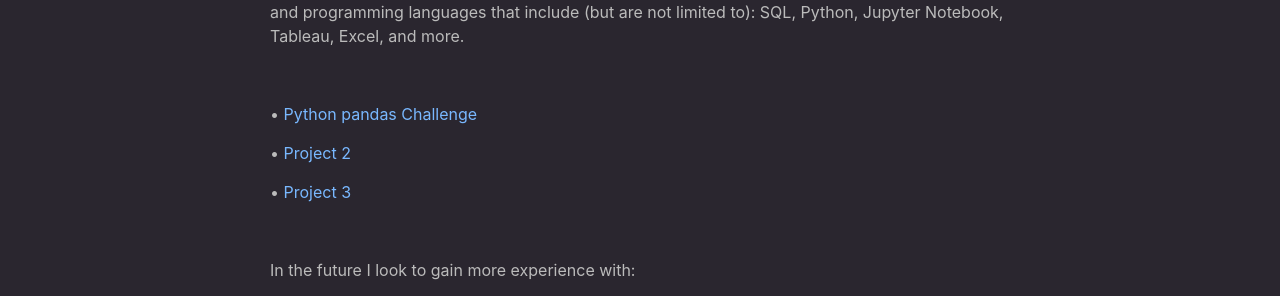
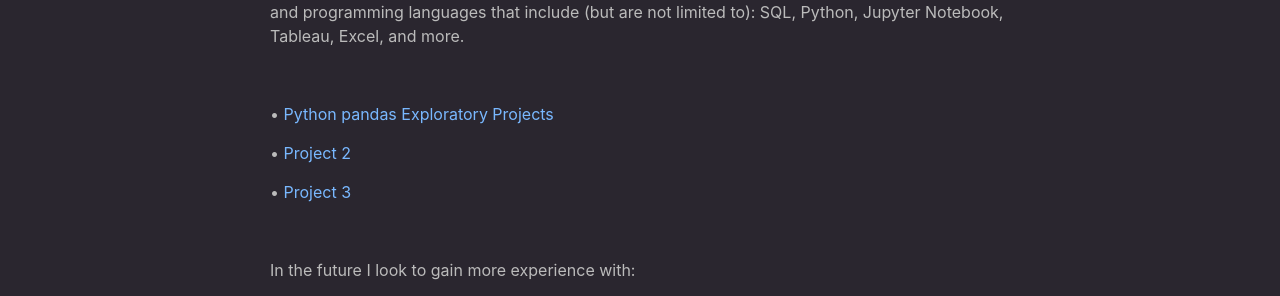
Before and after one commit to xyjiang970/xyjiang970.github.io, a Jekyll site: the page built from projects/projects_home.md, in a window 1280 px wide. Shown: the part 242-538 px from the top of the page. Built offline with Jekyll 4.4.1, drawn with Linux system fonts in a browser that asks for light colours.

Commit message:
Update projects_home.md

```diff
--- a/projects/projects_home.md
+++ b/projects/projects_home.md
@@ -11,7 +11,7 @@ A collection of projects to help familiarizing myself with everyday tasks of dat
 
 <br>
 
-• [Python pandas Challenge](/projects/python-pandas-challenge/)
+• [Python pandas Exploratory Projects](/projects/python-pandas-challenge/)
 
 • [Project 2](#)
 
```
